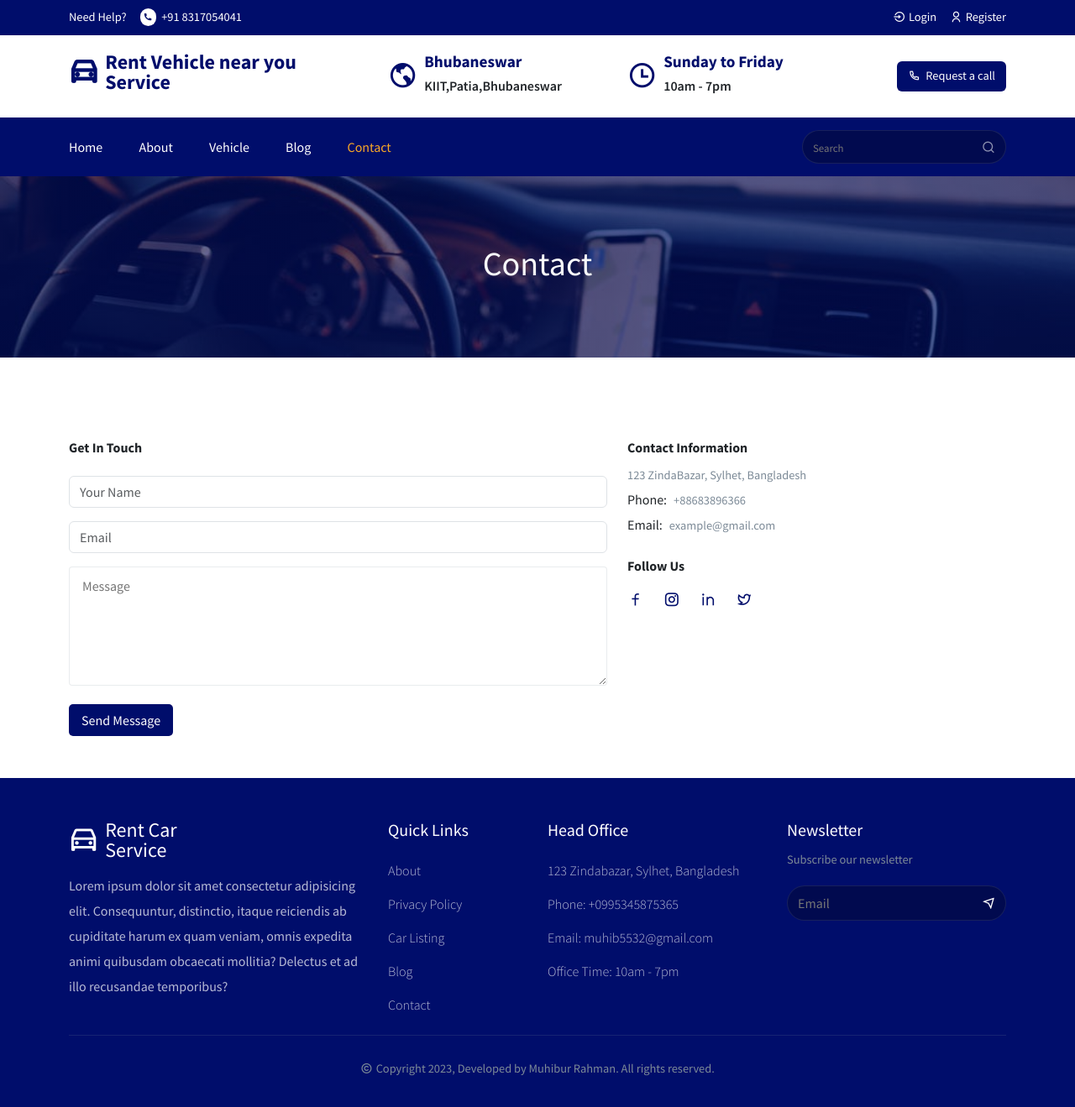
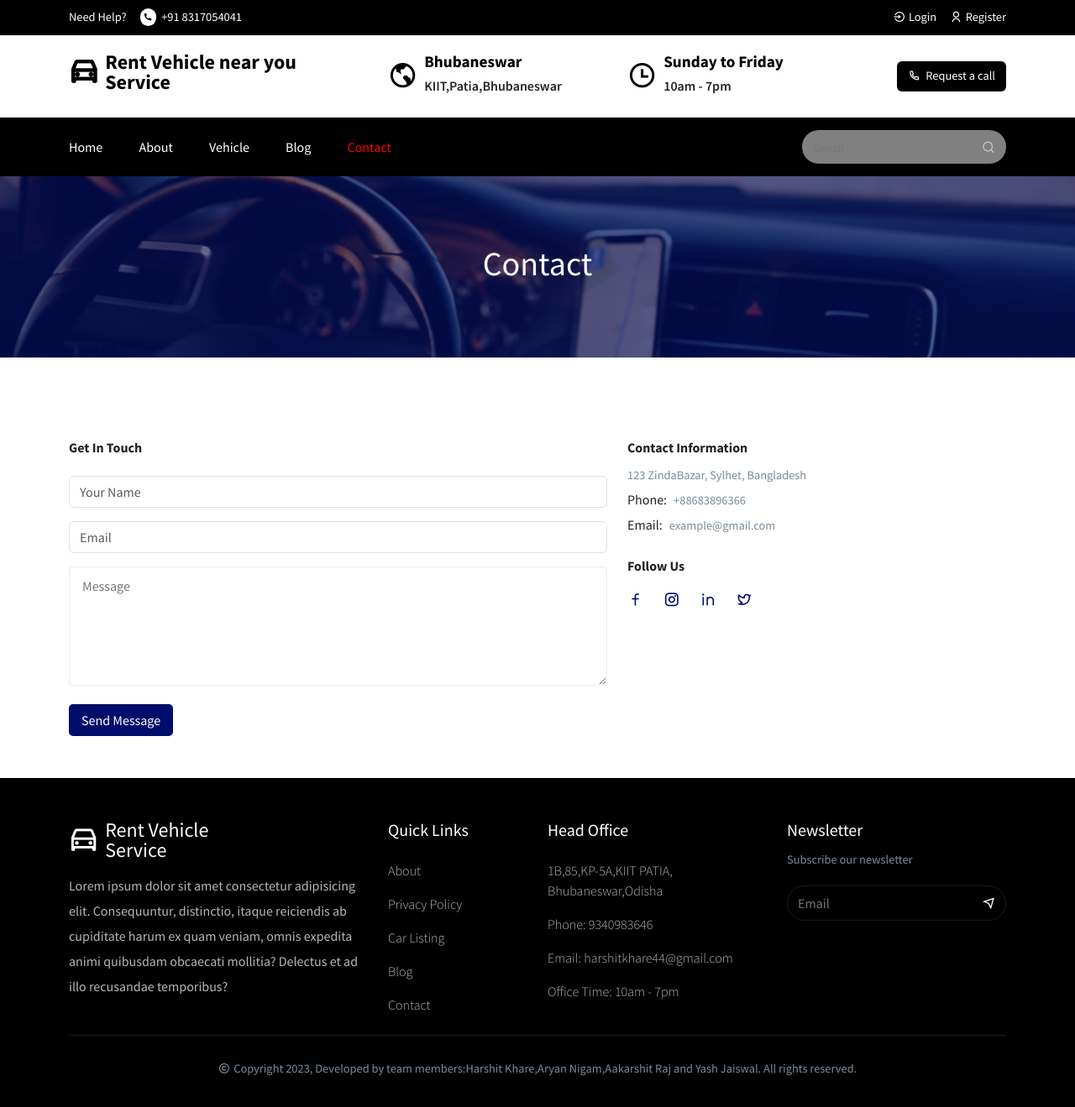
Before and after one commit to harshitkhare44/Rent_A_Vehicle_Online, a React (Create React App) app in the folder rent-a-vehicle-online/: page /contact in a window 1280 px wide. Shown: the whole page at 84% size. Built offline with nearby package versions, Linux system fonts and the light colour scheme.

Commit message:
Started footer section,completed header section

```diff
--- a/rent-a-vehicle-online/src/components/Footer/Footer.jsx
+++ b/rent-a-vehicle-online/src/components/Footer/Footer.jsx
@@ -43,7 +43,7 @@ const Footer = () => {
                 <Link to="/home" className=" d-flex align-items-center gap-2">
                   <i class="ri-car-line"></i>
                   <span>
-                    Rent Car <br /> Service
+                    Rent Vehicle<br /> Service
                   </span>
                 </Link>
               </h1>
@@ -72,10 +72,10 @@ const Footer = () => {
           <Col lg="3" md="4" sm="6">
             <div className="mb-4">
               <h5 className="footer__link-title mb-4">Head Office</h5>
-              <p className="office__info">123 Zindabazar, Sylhet, Bangladesh</p>
-              <p className="office__info">Phone: +0995345875365</p>
+              <p className="office__info">1B,85,KP-5A,KIIT PATIA, Bhubaneswar,Odisha</p>
+              <p className="office__info">Phone: 9340983646</p>
 
-              <p className="office__info">Email: muhib5532@gmail.com</p>
+              <p className="office__info">Email: harshitkhare44@gmail.com</p>
 
               <p className="office__info">Office Time: 10am - 7pm</p>
             </div>
@@ -98,7 +98,7 @@ const Footer = () => {
             <div className="footer__bottom">
               <p className="section__description d-flex align-items-center justify-content-center gap-1 pt-4">
                 <i class="ri-copyright-line"></i>Copyright {year}, Developed by
-                Muhibur Rahman. All rights reserved.
+              team members:Harshit Khare,Aryan Nigam,Aakarshit Raj and Yash Jaiswal. All rights reserved.
               </p>
             </div>
           </Col>
--- a/rent-a-vehicle-online/src/styles/footer.css
+++ b/rent-a-vehicle-online/src/styles/footer.css
@@ -1,5 +1,5 @@
 .footer {
-  background: #000d6b;
+  background: black;
   padding-top: 50px;
   padding-bottom: 15px;
 }
@@ -33,7 +33,7 @@
 }
 
 .quick__link a:hover {
-  color: #f9a826;
+  color: red;
 }
 
 .footer__link-title {
@@ -52,7 +52,7 @@
   padding: 8px 12px;
   border: 1px solid #7c8a972f;
   border-radius: 50px;
-  background: #020a4de9;
+  background: black;
 }
 
 .newsletter input {
--- a/rent-a-vehicle-online/src/styles/header.css
+++ b/rent-a-vehicle-online/src/styles/header.css
@@ -1,6 +1,6 @@
 .header__top {
   padding: 10px 0px;
-  background: #000d6b;
+  background: black;
   color: #fff;
 }
 
@@ -22,7 +22,7 @@
 
 .header__top__help i {
   background: #fff;
-  color: #000d6b;
+  color: black;
   padding: 2px 4px;
   border-radius: 50px;
   font-size: 0.7rem;
@@ -54,7 +54,7 @@
 
 .logo h1 a {
   text-decoration: none;
-  color: #000d6b;
+  color: black;
   font-weight: 700;
 }
 
@@ -64,13 +64,13 @@
 
 .header__location span i {
   font-size: 2.2rem;
-  color: #000d6b;
+  color: black;
 }
 
 .header__location-content h4 {
   font-size: 1.2rem;
   font-weight: 700;
-  color: #000d6b;
+  color: black;
 }
 
 .header__location-content h6 {
@@ -78,7 +78,7 @@
 }
 
 .header__btn {
-  background: #000d6b !important;
+  background: black !important;
   padding: 10px 20px;
   border: none;
   outline: none;
@@ -103,7 +103,7 @@
 
 .main__navbar {
   padding: 15px 0px;
-  background: #000d6b;
+  background: black;
 }
 
 .mobile__menu i {
@@ -129,7 +129,7 @@
 }
 
 .nav__item:hover {
-  color: #f9a826;
+  color: red;
 }
 
 .search__box {
@@ -138,7 +138,7 @@
   display: flex;
   align-items: center;
   border-radius: 50px;
-  background: #020a4de9;
+  background: grey;
 }
 
 .search__box input {
@@ -158,7 +158,7 @@
 }
 
 .nav__active {
-  color: #f9a826;
+  color: red;
 }
 
 @media only screen and (max-width: 768px) {
```
